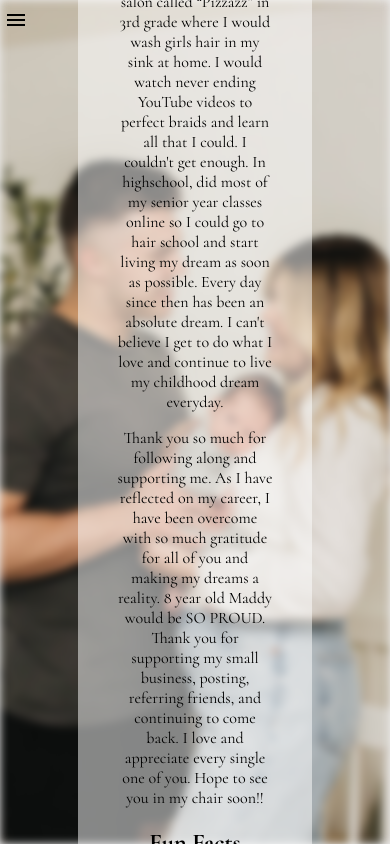
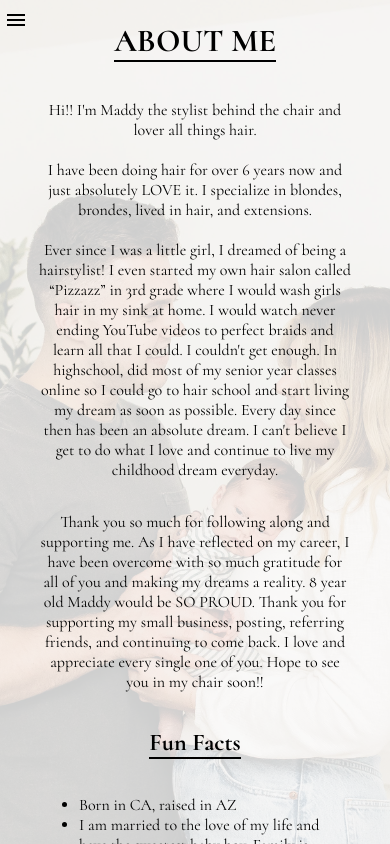
Before and after one commit to GucciHepcat52/hair-by-maddy-kate, a React (Create React App) app: page /about in a window 390 px wide. Shown: the top 844 px of the page. Built offline with nearby package versions, Linux system fonts and the light colour scheme.

Commit message:
updated css and styling

```diff
--- a/src/App.css
+++ b/src/App.css
@@ -11,20 +11,21 @@
   animation: fadeIn 1s ease-in-out;
 }
 
-.Main {
+.App {
+  box-sizing: border-box;
+  background-color: #f0f0f0;
+  min-height: 100vh;
+  width: 100%;
   display: flex;
-  flex-direction: column;
-  align-items: center;
-  background-color: #f0f0f0;
+  justify-content: center;
 }
 
-.Content {
+.Main {
   font-family: "Cormorant", sans-serif;
-  position: relative;
+  width: 80%;
   background-size: cover;
-  background-repeat: no-repeat;
-  height: 100vh;
-  width: 75%;
+  background-position: center;
+  transition: opacity 0.5s ease;
   display: flex;
   flex-direction: column;
   justify-content: center;
@@ -36,16 +37,6 @@
   left: 1vh;
   top: 0;
   z-index: 3;
-}
-
-.slides {
-  position: absolute;
-  width: 100%;
-  height: 100%;
-  background-size: cover;
-  background-position: center;
-  opacity: 0;
-  transition: opacity 0.5s ease;
 }
 
 .slide1 {
@@ -66,44 +57,22 @@
 .about-slide {
   background-image: url("./assets/about.jpg");
   opacity: 1;
-  filter: blur(4px);
+  /* filter: blur(4px); */
 }
 
 .services-slide {
   background-image: url("./assets/services.jpeg");
   opacity: 1;
-  filter: blur(2px);
+  /* filter: blur(4px); */
 }
 
 .title-text {
-  position: absolute;
-  z-index: 2;
   color: black;
   text-align: center;
   width: 80%;
   margin-top: 50vh;
   font-size: 35px;
   padding: 0 10%;
-}
-
-.about-text {
-  position: absolute;
-  z-index: 2;
-  color: black;
-  text-align: center;
-  padding: 0 10%;
-  width: 40%;
-  background-color: rgba(255, 255, 255, 0.5);
-}
-
-.services-text {
-  position: absolute;
-  z-index: 2;
-  color: black;
-  border: 2px solid black;
-  text-align: center;
-  padding: 0 10%;
-  width: 40%;
 }
 
 .title-text h1 {
@@ -115,6 +84,19 @@
   padding: 0;
 }
 
+.about-text,
+.services-text {
+  box-sizing: border-box;
+  color: black;
+  text-align: center;
+  padding: 0 10%;
+  width: 70%;
+  background-color: rgba(255, 255, 255, 0.8);
+  display: flex;
+  flex-direction: column;
+  align-items: center;
+}
+
 .about-text h1 {
   border-bottom: 2px solid black;
 }
@@ -123,37 +105,9 @@
   border-bottom: 2px solid black;
 }
 
-.review {
-  box-sizing: border-box;
-  font-family: "Cormorant", sans-serif;
-  background-color: white;
-  height: 25rem;
-  width: 100%;
-  display: flex;
-  flex-direction: row;
-  align-items: center;
-  justify-content: space-evenly;
-}
-
-.review img {
-  box-sizing: border-box;
-  height: 100%;
-  width: 20rem;
-}
-
-.review p {
-  box-sizing: border-box;
-  height: 100%;
-  width: 50%;
-  display: flex;
-  text-align: center;
-  align-items: center;
-  font-size: 25px;
-}
-
 @media (max-width: 768px) {
-  .Content {
-    height: 100vh;
+  .Main {
+    /* height: 100vh; */
     width: 100%;
   }
 
@@ -162,39 +116,15 @@
     font-size: 15px;
   }
 
-  .review {
-    box-sizing: border-box;
-    font-family: "Cormorant", sans-serif;
-    background-color: white;
-    height: 50rem;
+  .about-text,
+  .services-text {
     width: 100%;
-    display: flex;
-    flex-direction: column;
-    align-items: center;
-    justify-content: space-evenly;
-    padding: 4vh;
-  }
-
-  .review img {
-    box-sizing: border-box;
-    height: 100%;
-    width: 20rem;
-  }
-
-  .review p {
-    box-sizing: border-box;
-    height: 100%;
-    width: 25rem;
-    display: flex;
-    text-align: center;
-    align-items: center;
-    font-size: 25px;
   }
 }
 
 @media (max-width: 576px) {
-  .Content {
-    height: 100vh;
+  .Main {
+    /* height: 100vh; */
     width: 100%;
   }
   .title-text {
@@ -206,10 +136,6 @@
 @media (max-width: 410px) {
   .title-text {
     font-size: 14px;
-  }
-
-  .review p {
-    width: 20rem;
   }
 }
 
--- a/src/pages/About.js
+++ b/src/pages/About.js
@@ -11,7 +11,7 @@ export default function About() {
     setActiveMenu((prevValue) => !prevValue);
   }
   return (
-    <div className="Main fade-in">
+    <div className="Main fade-in about-slide">
       {activeMenu ? (
         <IconButton
           className="menuIconButton"
@@ -34,13 +34,10 @@ export default function About() {
         </IconButton>
       )}
       <Menu isActive={activeMenu} />
-      <div className="Content">
-        <div className="slides about-slide"></div>
       <div className="about-text">
         <h1>ABOUT ME</h1>
         <p style={{ marginBottom: 0 }}>
-            Hi!! I'm Maddy the stylist behind the chair and lover all things
-            hair.
+          Hi!! I'm Maddy the stylist behind the chair and lover all things hair.
         </p>
         <br />
         <p style={{ marginBottom: 0, marginTop: 0 }}>
@@ -53,27 +50,26 @@ export default function About() {
           even started my own hair salon called “Pizzazz” in 3rd grade where I
           would wash girls hair in my sink at home. I would watch never ending
           YouTube videos to perfect braids and learn all that I could. I
-            couldn't get enough. In highschool, did most of my senior year
-            classes online so I could go to hair school and start living my
-            dream as soon as possible. Every day since then has been an absolute
-            dream. I can't believe I get to do what I love and continue to live
-            my childhood dream everyday.
+          couldn't get enough. In highschool, did most of my senior year classes
+          online so I could go to hair school and start living my dream as soon
+          as possible. Every day since then has been an absolute dream. I can't
+          believe I get to do what I love and continue to live my childhood
+          dream everyday.
         </p>
         <p>
           Thank you so much for following along and supporting me. As I have
           reflected on my career, I have been overcome with so much gratitude
-            for all of you and making my dreams a reality. 8 year old Maddy
-            would be SO PROUD. Thank you for supporting my small business,
-            posting, referring friends, and continuing to come back. I love and
-            appreciate every single one of you. Hope to see you in my chair
-            soon!!
+          for all of you and making my dreams a reality. 8 year old Maddy would
+          be SO PROUD. Thank you for supporting my small business, posting,
+          referring friends, and continuing to come back. I love and appreciate
+          every single one of you. Hope to see you in my chair soon!!
         </p>
         <h2 style={{ borderBottom: "2px solid black" }}>Fun Facts</h2>
         <ul style={{ textAlign: "left" }}>
           <li>Born in CA, raised in AZ</li>
           <li>
-              I am married to the love of my life and have the sweetest baby
-              boy. Family is everything to me.
+            I am married to the love of my life and have the sweetest baby boy.
+            Family is everything to me.
           </li>
           <li>I have been doing hair for 6 years!!</li>
           <li>I'm left handed</li>
@@ -85,6 +81,5 @@ export default function About() {
         </ul>
       </div>
     </div>
-    </div>
   );
 }
--- a/src/pages/Home.js
+++ b/src/pages/Home.js
@@ -21,7 +21,7 @@ export default function Home() {
   }
 
   return (
-    <div className="Main fade-in">
+    <div className={`Main fade-in slide${currentSlide}`}>
       {activeMenu ? (
         <IconButton
           className="menuIconButton"
@@ -44,39 +44,10 @@ export default function Home() {
         </IconButton>
       )}
       <Menu isActive={activeMenu} />
-      <div className="Content">
-        <div className={`slides slide${currentSlide}`}></div>
-        <div className="title-text">
-          <h1>HAIR BY MADDY KATE</h1>
-          <h3>Blonde | Lived-in Color | Extensions</h3>
-        </div>
+      <div className="title-text">
+        <h1>HAIR BY MADDY KATE</h1>
+        <h3>Blonde | Lived-in Color | Extensions</h3>
       </div>
-      {/* <div className="review">
-        <img
-          src={hairstyle}
-          alt="client-one"
-          style={{ maxWidth: "100%", height: "auto" }}
-        />
-        <p>
-          "Lorem ipsum dolor sit amet, consectetur adipiscing elit, sed do
-          eiusmod tempor incididunt ut labore et dolore magna aliqua. Ut enim ad
-          minim veniam, quis nostrud exercitation ullamco laboris nisi ut
-          aliquip ex ea commodo consequat." - Ashley P.
-        </p>
-      </div>
-      <div className="review">
-        <p>
-          "Lorem ipsum dolor sit amet, consectetur adipiscing elit, sed do
-          eiusmod tempor incididunt ut labore et dolore magna aliqua. Ut enim ad
-          minim veniam, quis nostrud exercitation ullamco laboris nisi ut
-          aliquip ex ea commodo consequat." - Ashley P.
-        </p>
-        <img
-          src={hairstyle}
-          alt="client-one"
-          style={{ maxWidth: "100%", height: "auto" }}
-        />
-      </div> */}
     </div>
   );
 }
--- a/src/pages/Services.js
+++ b/src/pages/Services.js
@@ -11,7 +11,7 @@ export default function Services() {
     setActiveMenu((prevValue) => !prevValue);
   }
   return (
-    <div className="Main fade-in">
+    <div className="Main fade-in services-slide">
       {activeMenu ? (
         <IconButton
           className="menuIconButton"
@@ -34,11 +34,8 @@ export default function Services() {
         </IconButton>
       )}
       <Menu isActive={activeMenu} />
-      <div className="Content">
-        <div className="slides services-slide"></div>
-        <div className="services-text">
-          <h1>SERVICES</h1>
-        </div>
+      <div className="services-text">
+        <h1>Services</h1>
       </div>
     </div>
   );
```
Lines whose indentation alone changed are shown as unchanged.
